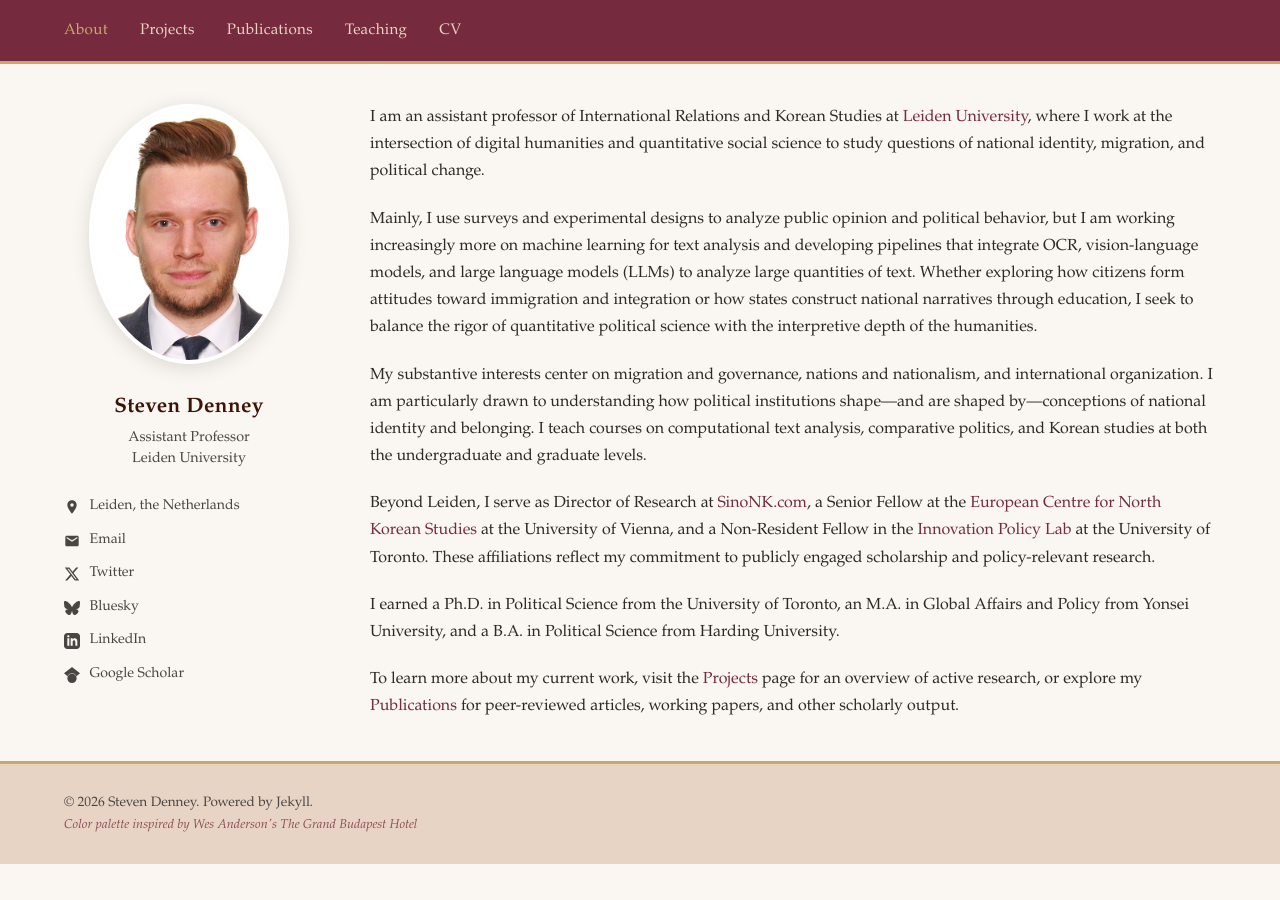
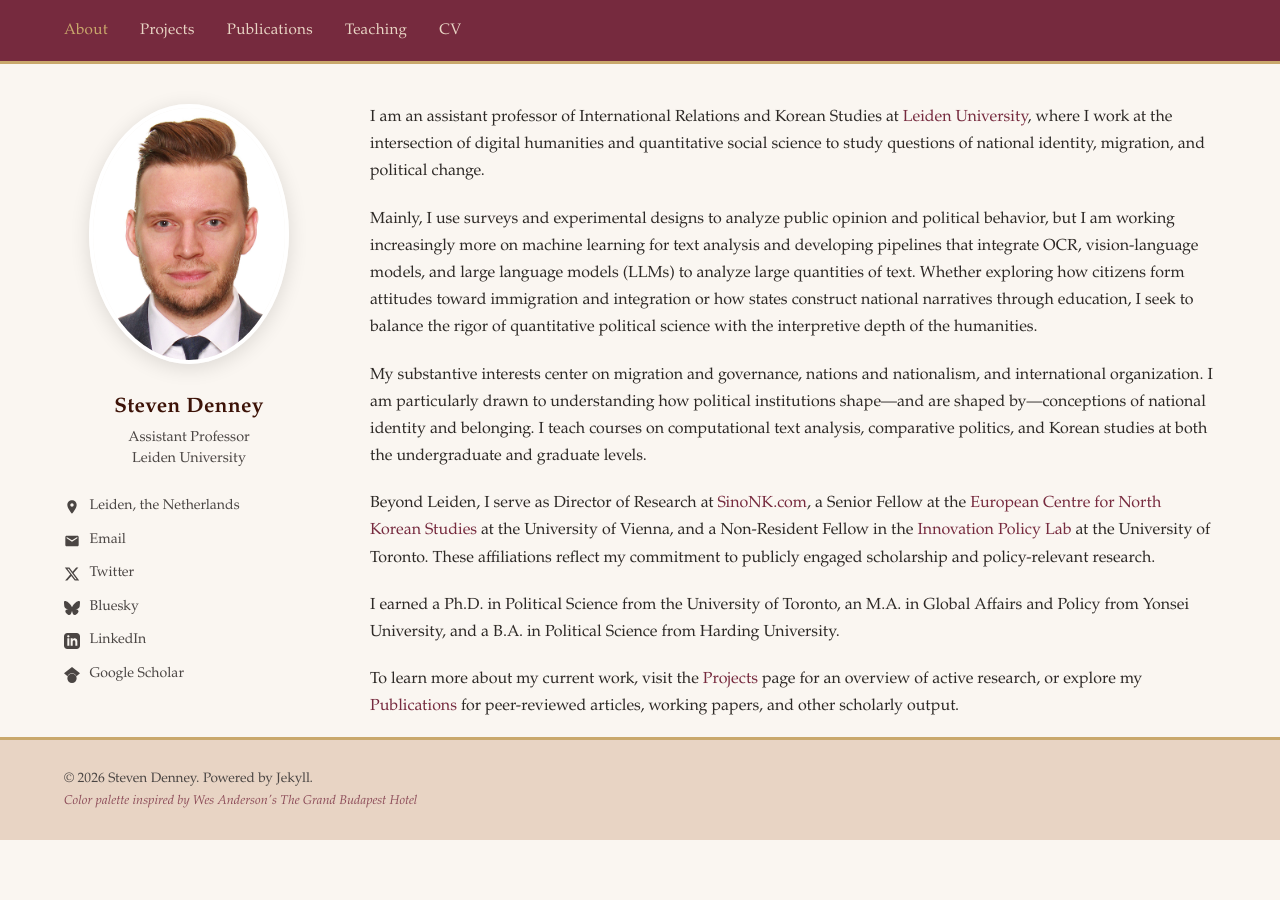
Before and after one commit to scdenney/scdenney.github.io, a Jekyll site: the page built from index.md, in a window 1280 px wide. Built offline with Jekyll 4.4.1, drawn with Linux system fonts in a browser that asks for light colours.

Commit message:
Reduce page-wrapper bottom padding

```diff
--- a/assets/css/style.css
+++ b/assets/css/style.css
@@ -115,7 +115,7 @@ body {
 .page-wrapper {
   max-width: 1200px;
   margin: 0 auto;
-  padding: 2.5rem 1.5rem;
+  padding: 2.5rem 1.5rem 1rem;
 }
 
 /* Home Page Layout */
```
